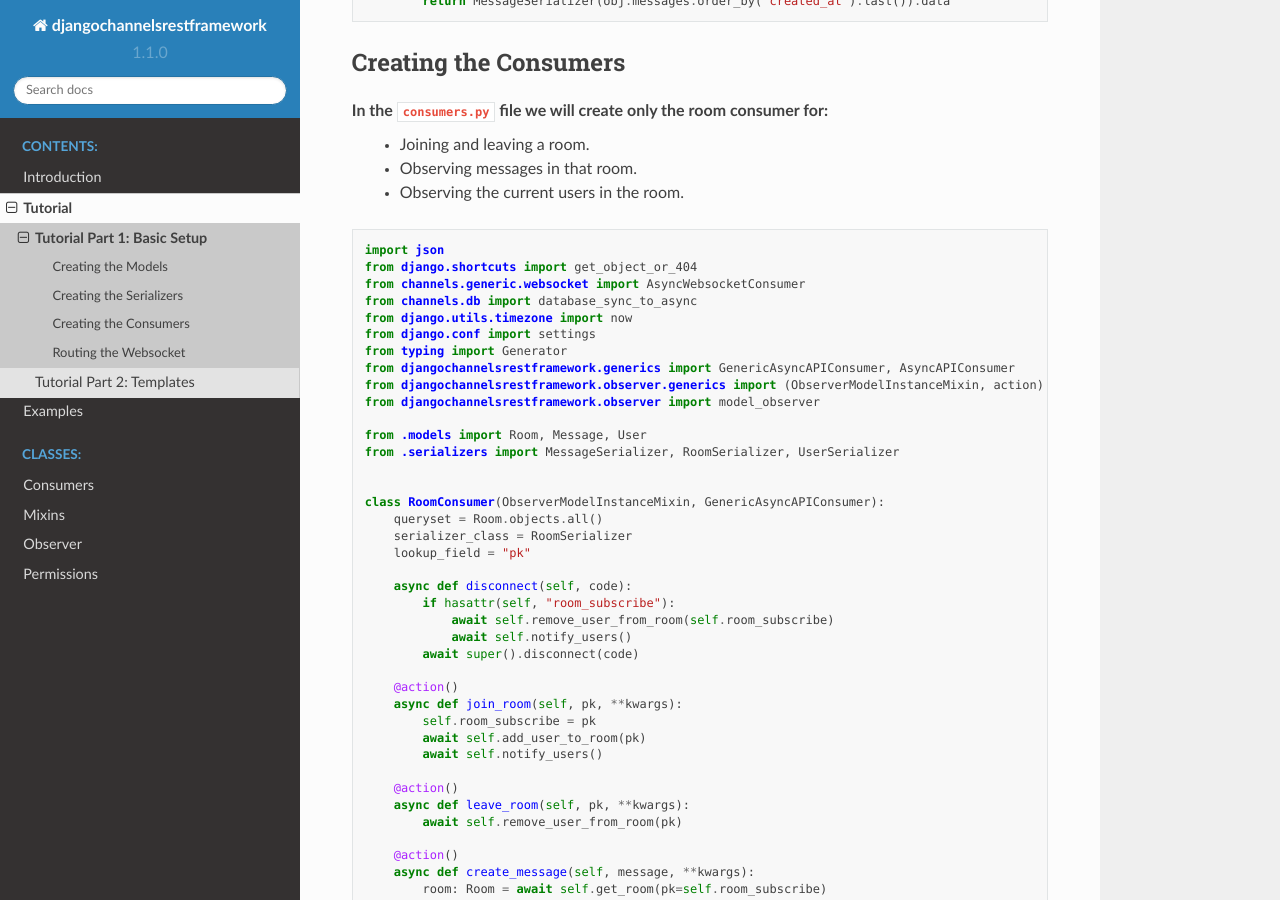
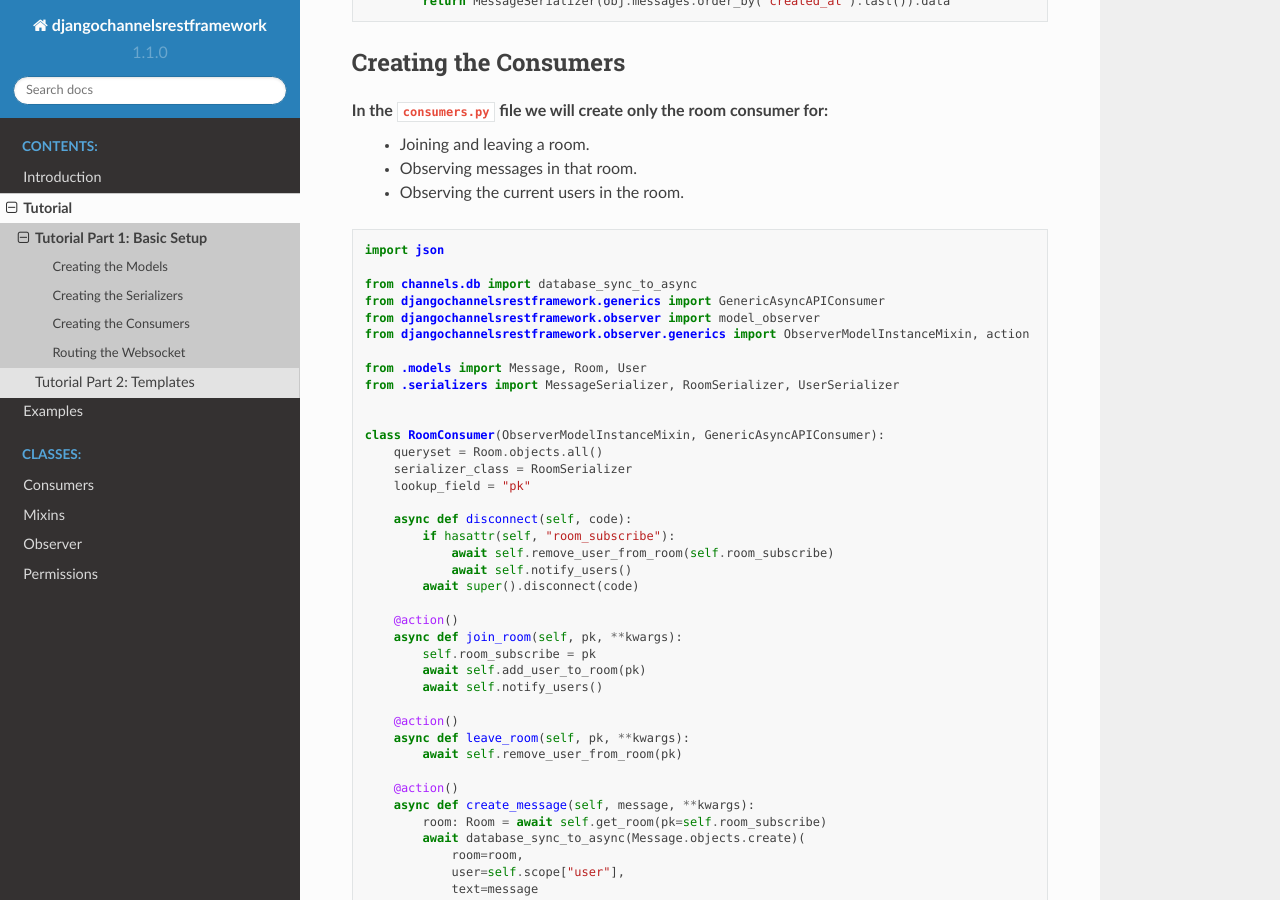
Before and after one commit to NilCoalescing/djangochannelsrestframework, a Sphinx documentation site: the page built from docs/tutorial/part_1.rst, in a window 1280 px wide and 900 px high, scrolled down 2441 px. Built offline with Sphinx 7.4.7 and the Read the Docs theme 2.0.0, drawn with Linux system fonts in a browser that asks for light colours.

Commit message:
Remove unused imports in consumers.py

```diff
--- a/docs/tutorial/part_1.rst
+++ b/docs/tutorial/part_1.rst
@@ -139,17 +139,13 @@
 .. code-block:: python
 
     import json
-    from django.shortcuts import get_object_or_404
-    from channels.generic.websocket import AsyncWebsocketConsumer
+
     from channels.db import database_sync_to_async
-    from django.utils.timezone import now
-    from django.conf import settings
-    from typing import Generator
-    from djangochannelsrestframework.generics import GenericAsyncAPIConsumer, AsyncAPIConsumer
-    from djangochannelsrestframework.observer.generics import (ObserverModelInstanceMixin, action)
+    from djangochannelsrestframework.generics import GenericAsyncAPIConsumer
     from djangochannelsrestframework.observer import model_observer
+    from djangochannelsrestframework.observer.generics import ObserverModelInstanceMixin, action
 
-    from .models import Room, Message, User
+    from .models import Message, Room, User
     from .serializers import MessageSerializer, RoomSerializer, UserSerializer
 
 
```
